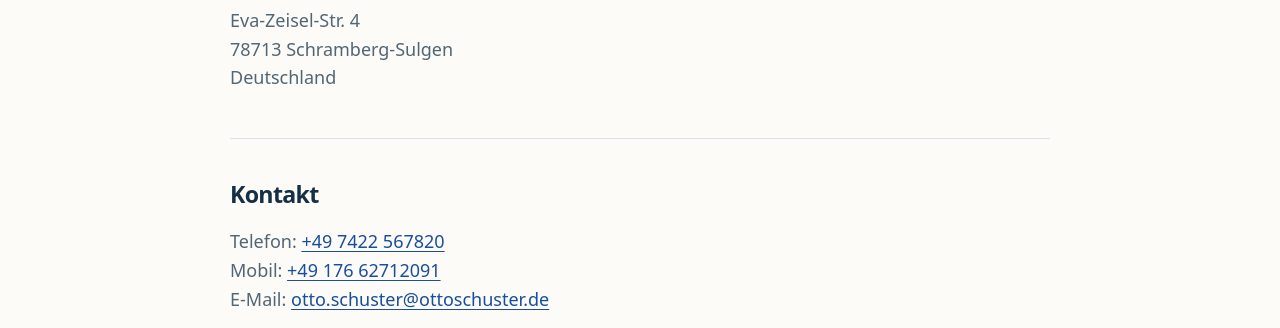
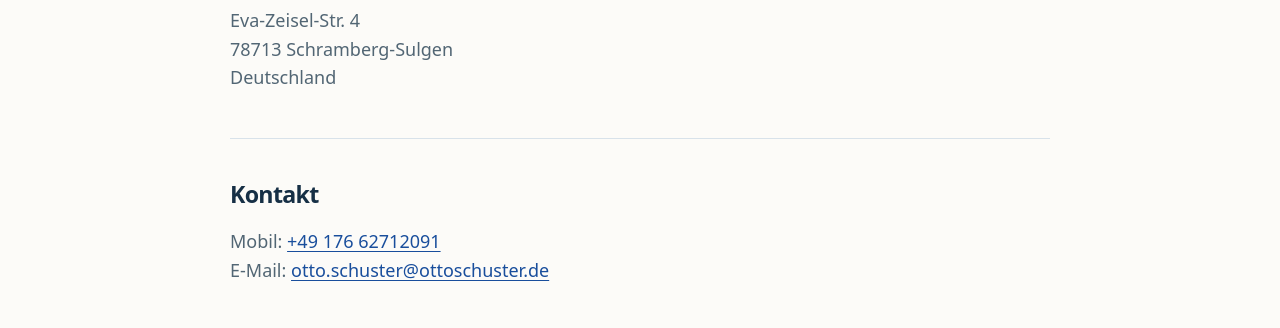
Before and after one commit to Reaver86/ottoschuster.de, an Astro site: page /de/impressum in a window 1280 px wide. Shown: the part 596-924 px from the top of the page. Built offline with nearby package versions, Linux system fonts and the light colour scheme; Astro itself is replaced by a stand-in of ours.

Commit message:
Remove landline from imprint contact details

```diff
--- a/src/components/pages/LegalPage.astro
+++ b/src/components/pages/LegalPage.astro
@@ -43,7 +43,7 @@ const richParagraph = (paragraph: LegalParagraph) =>
           </section>
           <section>
             <h2>{legal.imprint.contactTitle}</h2>
-            <p>{legal.imprint.phoneLabel}: <a href={site.phone.landlineHref} data-analytics-event="contact-phone">{site.phone.landlineDisplay}</a><br />{legal.imprint.mobileLabel}: <a href={site.phone.mobileHref} data-analytics-event="contact-phone">{site.phone.mobileDisplay}</a><br />{legal.imprint.emailLabel}: <a href={`mailto:${site.email}`} data-analytics-event="contact-email">{site.email}</a></p>
+            <p>{legal.imprint.mobileLabel}: <a href={site.phone.mobileHref} data-analytics-event="contact-phone">{site.phone.mobileDisplay}</a><br />{legal.imprint.emailLabel}: <a href={`mailto:${site.email}`} data-analytics-event="contact-email">{site.email}</a></p>
           </section>
           <section>
             <h2>{legal.imprint.vatTitle}</h2>
```
